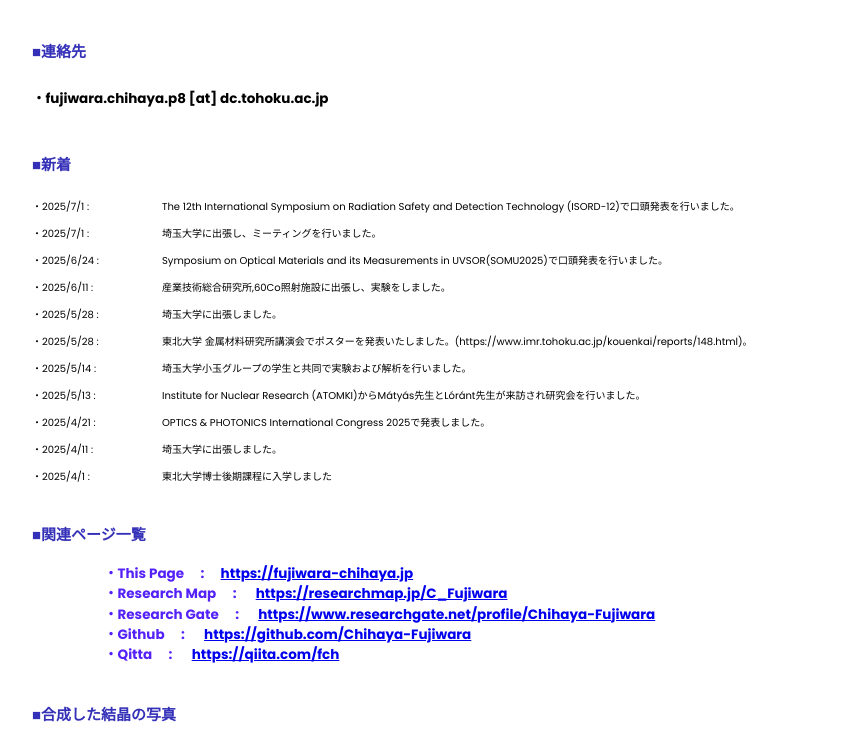
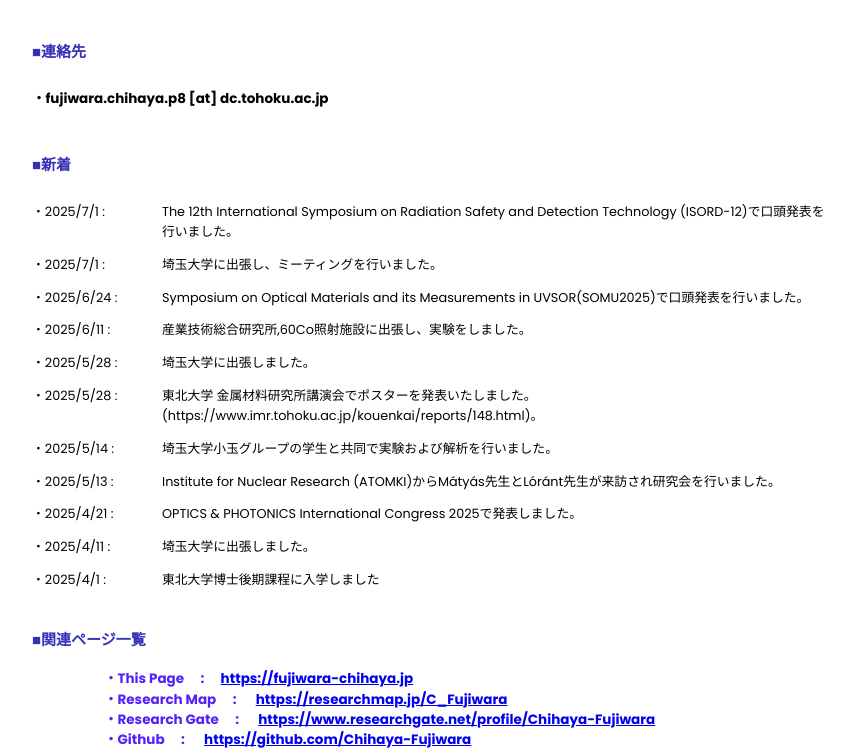
Before and after one commit to Chihaya-Fujiwara/homepage, a Flask app: page / in a window 1280 px wide. Shown: the part 264-1015 px from the top of the page, without its empty margins (208-1062 px from the left). Run offline with Flask 3, Linux system fonts and the light colour scheme.

Commit message:
7 commit

```diff
--- a/static/style.css
+++ b/static/style.css
@@ -298,9 +298,10 @@ ul {
   display: flex;          /* Flexboxを有効にする */
   align-items: baseline;  /* テキストのベースラインを揃える */
   margin-bottom: 0.5em;   /* 各項目の下の余白 */
-  font-size: 10px;       /* <h1>の代わりにフォントサイズを指定 */
+  font-size: 0.8rem;        /* <h1>の代わりにフォントサイズを指定 */
   font-weight: normal;    /* <h1>の太字をリセット */
   color: black;           /* 文字色を黒に設定 */
+  font-family: 'Poppins', sans-serif;
 }
 
 /* 日付部分のスタイル */
```
